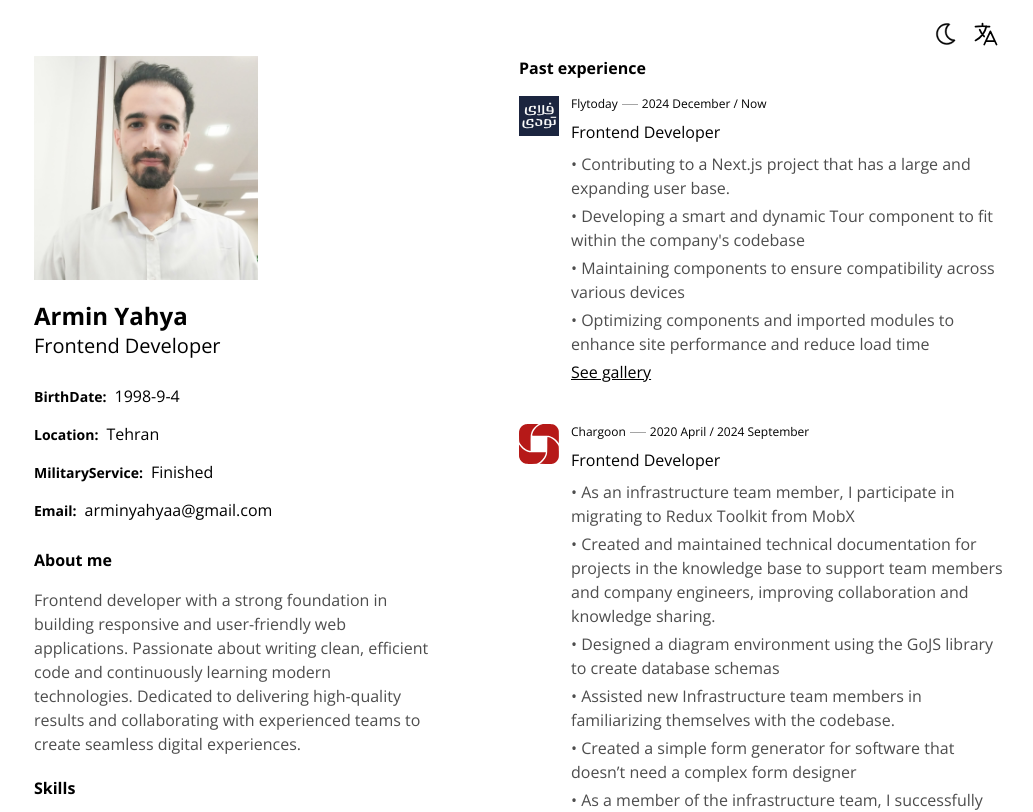
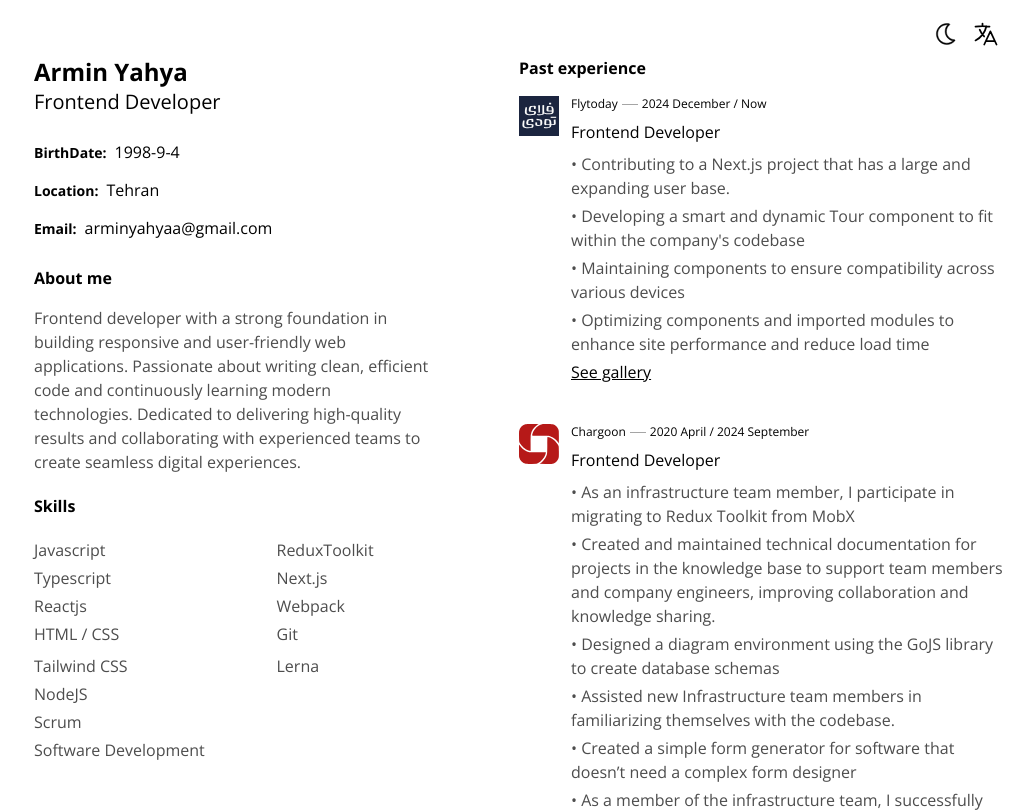
Before and after one commit to arminyahya/cv-nextjs, a Next.js app: page /en in a window 1280 px wide. Shown: the top 812 px of the page, without its empty margins (121-1154 px from the left). Built offline with nearby package versions, Linux system fonts and the light colour scheme.

Commit message:
chore: render avatar and militaryService only if its fa lang

```diff
--- a/src/app/[lang]/page.tsx
+++ b/src/app/[lang]/page.tsx
@@ -36,11 +36,13 @@ export function generateStaticParams() {
 }
 
 export default function Page({ params }: PageInnerProps) {
+  const lang = params.lang;
+
   const { translate } = useTranslation(params.lang);
   return (
     <main className={`flex flex-col print:flex-row sm:flex-row`}>
       <section className={"flex-1 mb-5"}>
-        <div
+        {lang === 'fa' && <div
           className="mb-5 relative w-full h-56 print:w-52 print:mw-52 md:w-56"
         >
           <Image
@@ -51,13 +53,13 @@ export default function Page({ params }: PageInnerProps) {
             objectFit="contain"
             style={{ filter: 'var(--image-filter)' }}
           />
-        </div>
+        </div>}
         <div className="full-name font-bold text-2xl">{translate("fullname")}</div>
         <div className="role text-xl mb-5">{translate("role")}</div>
         <div className="personal-info text-xl mb-6">
           <PersonalInfoItem label={translate("birthDate")} value={translate("birthDateValue")} />
           <PersonalInfoItem label={translate("location")} value={translate("tehran")} />
-          <PersonalInfoItem label={translate("militaryService")} value={translate("finished")} />
+          {lang === 'fa' && <PersonalInfoItem label={translate("militaryService")} value={translate("finished")} />}
           <PersonalInfoItem label={translate("email")} value={translate("arminyahyaa@gmail.com")} />
         </div>
         <HeaderTypography text={translate("about_me")} />
```
